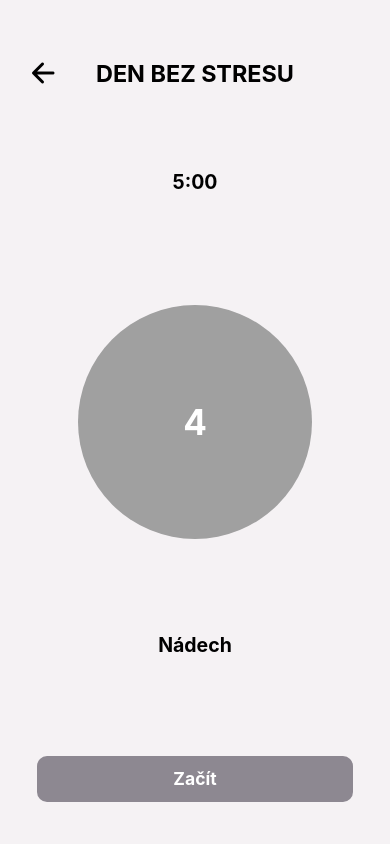
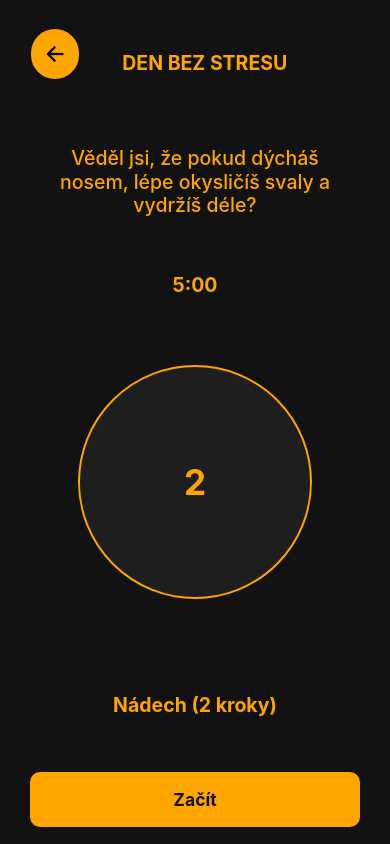
Before and after one commit to bobbbnpm/DECH, a React Native app: screen /RozdychaniPredBehemC in a window 390 px wide. Built offline with nearby package versions, Linux system fonts and the light colour scheme.

Commit message:
update rozdýchání

```diff
--- a/screens/RozdychaniPredBehemC.js
+++ b/screens/RozdychaniPredBehemC.js
@@ -2,26 +2,44 @@ import React, { useState, useEffect } from "react";
 import { View, Text, TouchableOpacity, StyleSheet, Animated, Dimensions } from "react-native";
 import { Ionicons } from "@expo/vector-icons";
 import { useNavigation, useRoute } from "@react-navigation/native";
+import { SafeAreaView, useSafeAreaInsets } from "react-native-safe-area-context";
 
 const { width, height } = Dimensions.get("window");
 
 const breathCycle = [
-  { phase: "Nádech", duration: 4000, scale: 1.3 },
-  { phase: "Zadržet dech", duration: 4000, scale: 1.3 },
-  { phase: "Výdech", duration: 6000, scale: 1 },
+  { phase: "Nádech (2 kroky)", duration: 2000, scale: 1.2 },
+  { phase: "Výdech (2 kroky)", duration: 2000, scale: 1 },
+];
+
+const comfortingTexts = [
+  "Věděl jsi, že pokud dýcháš nosem, lépe okysličíš svaly a vydržíš déle?",
+  "Věděl jsi, že nádech na dva kroky a výdech na dva kroky pomáhá udržet stabilní rytmus?",
+  "Věděl jsi, že dlouhý výdech při běhu pomáhá snížit tepovou frekvenci a únavu?",
+  "Věděl jsi, že pokud uvolníš ramena a paže, dýchání při běhu bude přirozenější?",
+  "Věděl jsi, že hluboké břišní dýchání ti pomůže předejít píchání v boku?",
+  "Věděl jsi, že při běhu do kopce je lepší zkrátit dechový rytmus a soustředit se na výdech?",
+  "Věděl jsi, že zadržování dechu při běhu může způsobit rychlejší vyčerpání?",
+  "Věděl jsi, že pokud dýcháš ústy, tvé tělo získá více kyslíku, ale rychleji vysychá hrdlo?",
+  "Věděl jsi, že při běhu v chladném počasí bys měl dýchat nosem, aby se vzduch ohřál?",
+  "Věděl jsi, že synchronizace dechu s krokem ti pomůže běžet plynuleji a efektivněji?",
+  "Věděl jsi, že pokud se při běhu soustředíš na klidný výdech, uvolníš napětí v těle?",
+  "Věděl jsi, že zpomalení dechu při delším běhu pomáhá udržet rovnoměrné tempo?",
+  "Věděl jsi, že krátký sprint na závěr běhu pomáhá zlepšit celkovou výdrž?",
+  "Věděl jsi, že pokud začneš běh příliš rychle, tvé dýchání se rychle rozhodí?",
+  "Věděl jsi, že správné dýchání pomáhá tělu efektivněji spalovat energii?"
 ];
 
 const RozdychaniPredBehemC = () => {
   const navigation = useNavigation();
   const route = useRoute();
-
-  // Převzetí vybrané délky cvičení z předchozí obrazovky
-  const selectedTime = (route.params?.selectedTime || 5) * 60000; // Defaultně 5 minut
+  const selectedTime = (route.params?.selectedTime || 5) * 60000;
+  const insets = useSafeAreaInsets();
   const [remainingTime, setRemainingTime] = useState(selectedTime);
   const [phaseIndex, setPhaseIndex] = useState(0);
   const [phaseTime, setPhaseTime] = useState(breathCycle[0].duration / 1000);
+  const [breathing, setBreathing] = useState(false);
+  const [textIndex, setTextIndex] = useState(0);
   const scaleAnim = useState(new Animated.Value(1))[0];
-  const [breathing, setBreathing] = useState(false);
 
   useEffect(() => {
     let phaseTimer;
@@ -74,6 +92,18 @@ const RozdychaniPredBehemC = () => {
     };
   }, [breathing, phaseIndex]);
 
+    useEffect(() => {
+      if (breathing) {
+        const textChangeInterval = setInterval(() => {
+          setTextIndex((prevIndex) => (prevIndex + 1) % comfortingTexts.length);
+        }, 10000);
+
+        return () => clearInterval(textChangeInterval);
+      } else {
+        setTextIndex(0);
+      }
+    }, [breathing]);
+
   // Převod milisekund na minuty a sekundy
   const formatTime = (time) => {
     const minutes = Math.floor(time / 60000);
@@ -82,16 +112,22 @@ const RozdychaniPredBehemC = () => {
   };
 
   return (
+    <SafeAreaView style={[styles.safeContainer, {
+                  paddingTop: insets.top,
+                  paddingBottom: insets.bottom,
+                  paddingLeft: insets.left,
+                  paddingRight: insets.right }]}>
     <View style={styles.container}>
       {/* Hlavička s tlačítkem zpět */}
       <View style={styles.header}>
         <TouchableOpacity onPress={() => navigation.goBack()} style={styles.backButton}>
-          <Ionicons name="arrow-back" size={32} />
+          <Ionicons name="arrow-back" size={24} />
         </TouchableOpacity>
         <Text style={styles.title}>DEN BEZ STRESU</Text>
       </View>
 
       {/* Časovač odpočítávající do konce cvičení */}
+      <Text style={styles.comfortingText}>{comfortingTexts[textIndex]}</Text>
       <Text style={styles.timer}>{formatTime(remainingTime)}</Text>
 
       {/* Animovaný kruh s odpočtem uvnitř */}
@@ -109,37 +145,65 @@ const RozdychaniPredBehemC = () => {
         <Text style={styles.buttonText}>{breathing ? "Zastavit" : "Začít"}</Text>
       </TouchableOpacity>
     </View>
+    </SafeAreaView>
   );
 };
 
 const styles = StyleSheet.create({
+  safeContainer: {
+    flex: 1,
+    backgroundColor: "#121212",
+  },
   container: {
     flex: 1,
-    backgroundColor: "#F5F2F4",
-    paddingHorizontal: width * 0.05,
+    backgroundColor: "#121212",
+    paddingHorizontal: width * 0.03,
     justifyContent: "space-between",
-    paddingVertical: height * 0.05
+    paddingVertical: height * 0.02
   },
   header: {
-    flexDirection: "row",
-    alignItems: "center",
-    justifyContent: "center",
-    marginTop: height * 0.02
+  flexDirection: "row",
+  alignItems: "center",
+  justifyContent: "center",
+  marginTop: height * 0.02,
+  position: "relative",
   },
   backButton: {
     position: "absolute",
-    left: width * 0.02,
+    left: width * 0.05,
+    backgroundColor: "#FFA500",
+    borderRadius: 50,
+    padding: 12,
+    shadowOffset: { width: 0, height: 2 },
+    shadowOpacity: 0.2,
+    shadowRadius: 4,
+    elevation: 3,
   },
   title: {
-    fontSize: width * 0.06,
+    fontSize: width * 0.05,
     fontWeight: "bold",
     textAlign: "center",
+    color: "#FFA500",
+    marginLeft: width * 0.05,
+    marginTop: height * 0.02,
+  },
+  comfortingText: {
+    fontSize: width * 0.05,
+    fontWeight: "500",
+    textAlign: "center",
+    color: "#FFA500",
+    marginTop: height * 0.04,
+    marginBottom: height * 0.02,
+    maxWidth: "80%",
+    alignSelf: "center",
+    lineHeight: width * 0.06,
   },
   timer: {
     fontSize: width * 0.05,
     fontWeight: "bold",
     textAlign: "center",
-    marginBottom: height * 0.02
+    marginBottom: height * 0.02,
+    color: "#FFA500",
   },
   circleContainer: {
     alignItems: "center",
@@ -150,31 +214,35 @@ const styles = StyleSheet.create({
     width: width * 0.6,
     height: width * 0.6,
     borderRadius: width * 0.3,
-    backgroundColor: "#A0A0A0",
+    backgroundColor: "#1E1E1E", // Tmavě šedé pozadí pro kontrast
     alignItems: "center",
-    justifyContent: "center"
+    justifyContent: "center",
+    borderWidth: 2,
+    borderColor: "#FFA500", // Modrý okraj pro lepší viditelnost
   },
   circleText: {
     fontSize: width * 0.09,
     fontWeight: "bold",
-    color: "#fff"
+    color: "#FFA500", // Světle modrá pro lepší viditelnost
   },
   phaseText: {
     fontSize: width * 0.05,
     fontWeight: "bold",
     textAlign: "center",
-    marginBottom: height * 0.02
+    marginBottom: height * 0.02,
+    marginTop: height * 0.05,
+    color: "#FFA500",
   },
   button: {
-    backgroundColor: "#8D8891",
-    padding: height * 0.015,
+    backgroundColor: "#FFA500",
+    padding: height * 0.02,
     borderRadius: 10,
     width: "90%",
     alignSelf: "center",
-    alignItems: "center"
+    alignItems: "center",
   },
   buttonText: {
-    color: "#FFF",
+    color: "#121212", // Černá, aby to bylo čitelné na světlém tlačítku
     fontSize: width * 0.045,
     fontWeight: "bold"
   },
--- a/screens/RozdychaniPredBehemP.js
+++ b/screens/RozdychaniPredBehemP.js
@@ -24,12 +24,18 @@ const RozdychaniPredBehemP = () => {
         <TouchableOpacity onPress={() => navigation.goBack()} style={styles.backButton}>
           <Ionicons name="arrow-back" size={24} color="#FFF" />
         </TouchableOpacity>
-        <Text style={styles.title}>ROZDÝCHÁNÍ PŘED BĚHEM</Text>
+        <Text style={styles.title}>ROZDÝCHÁNÍ{"\n"}PŘED BĚHEM</Text>
       </View>
 
+      <View style={styles.descriptionBox}>
       <Text style={styles.description}>
-      Tato technika pomáhá optimalizovat přísun kyslíku při běhu a minimalizovat únavu. Rytmické dýchání znamená nádech na dva kroky a výdech na dva kroky. Tento způsob dýchání pomáhá udržet stabilní dechový vzorec, snižuje napětí v těle a podporuje efektivnější využití energie. Důležitou součástí je nosní dýchání, které filtruje a zvlhčuje vzduch, a brániční dýchání, které zajišťuje hlubší přísun kyslíku.
+      Správné dýchání před během pomáhá připravit tělo na výkon, zlepšit okysličení svalů a snížit riziko rychlého vyčerpání.
+      Pokud se rozdýcháš před během, tvé tělo lépe zvládne zátěž a budeš se cítit méně unaveně.{"\n\n"}
+      Při této dechové technice se doporučuje chodit. Nadechni se na dva kroky, vydechni na dva kroky.
+      Dýchej nosem pro lepší filtraci vzduchu.
       </Text>
+      </View>
+
 
       {/* Výběr délky cvičení */}
       <View style={styles.buttonGroup}>
@@ -49,7 +55,7 @@ const RozdychaniPredBehemP = () => {
       {/* Pokračovat na cvičení */}
       <TouchableOpacity
         style={styles.startButton}
-        onPress={() => navigation.navigate("DenBezStresuC", { selectedTime })}
+        onPress={() => navigation.navigate("RozdychaniPredBehemC", { selectedTime })}
       >
         <Text style={styles.startButtonText}>Pokračovat</Text>
       </TouchableOpacity>
@@ -91,19 +97,27 @@ const styles = StyleSheet.create({
     elevation: 3,
   },
   title: {
-    fontSize: width * 0.06,
+    fontSize: width * 0.05,
     fontWeight: "bold",
     textAlign: "center",
     color: "#333",
-    marginLeft: width * 0.13,
-    marginTop: height * 0.03,
+    marginTop: height * 0.02,
   },
   description: {
     fontSize: width * 0.05,
     textAlign: "center",
-    marginTop: height * 0.1,
-    marginBottom: height * 0.1,
     color: "#444",
+  },
+  descriptionBox: {
+    borderWidth: 2,
+    borderColor: "#9B5DE5",
+    borderRadius: 12,
+    padding: width * 0.05,
+    marginTop: height * 0.13,
+    marginBottom: height * 0.05,
+    backgroundColor: "#EDE7F6",
+    width: "90%",
+    alignSelf: "center",
   },
   buttonGroup: {
     flexDirection: "row",
```
